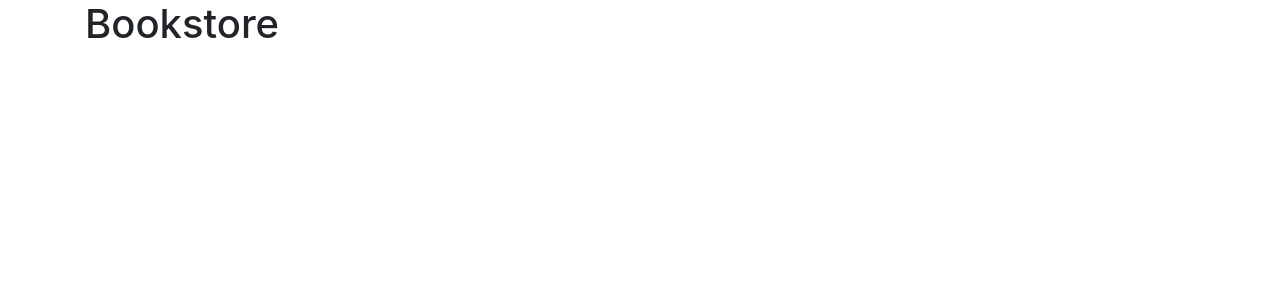
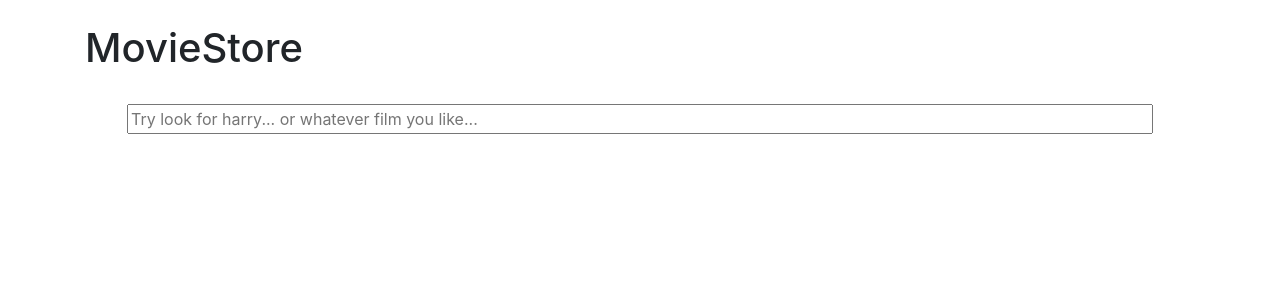
Before and after one commit to OksanaCoder/moohii, a React (Create React App) app: page / in a window 1280 px wide. Shown: the top 300 px of the page. Built offline with nearby package versions, Linux system fonts and the light colour scheme.

Commit message:
adding search bar and fetched data

```diff
--- a/package.json
+++ b/package.json
@@ -6,6 +6,7 @@
     "@testing-library/jest-dom": "^5.11.4",
     "@testing-library/react": "^11.1.0",
     "@testing-library/user-event": "^12.1.10",
+    "axios": "^0.21.0",
     "bootstrap": "^4.5.3",
     "react": "^17.0.1",
     "react-bootstrap": "^1.4.0",
--- a/src/App.js
+++ b/src/App.js
@@ -1,14 +1,67 @@
 import logo from './logo.svg';
 import './App.css';
 import 'bootstrap/dist/css/bootstrap.min.css';
-import { Container } from 'react-bootstrap'
+import { Container, Row, Col, Card, Button } from 'react-bootstrap'
+import { useEffect, useState } from 'react'
+import axios from 'axios';
 
 function App() {
+
+  const [searchText, setSearchText] = useState('')
+  const [films, setFilms] = useState([])
+
+  const url = `http://www.omdbapi.com/?i=tt7286456&apikey=34fd8839&s=${searchText}`
+
+
+   const onTextChange = async (e) => {
+     setSearchText(e.target.value)
+     const res = await axios.get(url)
+
+     setFilms(res.data.Search)
+     console.log(films)
+   }
+
+
   return (
     <>
         <Container>
-            <h1>Bookstore</h1>
+            <h1 className='mt-4'>MovieStore</h1>
+            <Row>
 
+            <input
+                   style={{width: '90%', margin: '0 auto'}}
+                   type='text'
+                   placeholder='Try look for harry... or whatever film you like...'
+                   name="searchText"
+                   onChange={onTextChange}
+                   value={searchText}
+                   className='mt-4 mb-4'
+
+            />
+
+
+            </Row>
+            <Row style={{color: "#000"}}>
+              { films?.map(item => {
+                return (
+                  <Col lg={3} md={3} sm={12} key={item.imdbID} >
+
+                          <Card style={{height: 'calc(100% - 10px)' }}>
+                          <Card.Img variant="top" src={item["Poster"]} style={{ objectFit: 'cover' }}/>
+                          <Card.Body>
+                            <Card.Title>{item["Title"]}</Card.Title>
+                            <Card.Text>
+                            {item["Year"]}
+                            </Card.Text>
+                            <Button variant="primary">Details</Button>
+                          </Card.Body>
+                        </Card>
+                  </Col>
+
+                )
+              })}
+
+            </Row>
         </Container>
 
     </>
```
Also changed, not shown: 2 other files (tests, documents, lock files or other folders).
